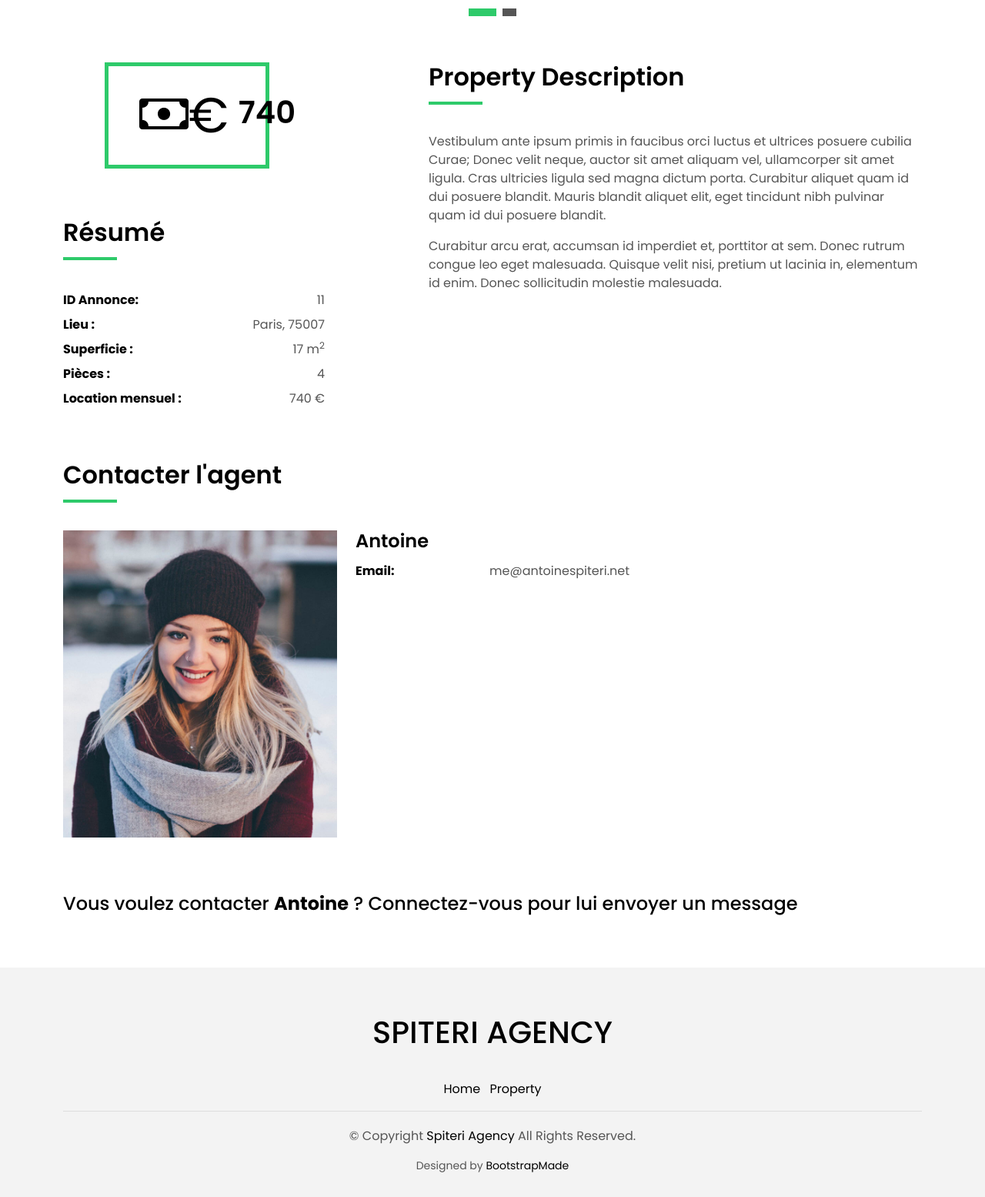
After one commit to Sivanaque/spiteri-agency, a PHP site: page /advertisment.php?id=11 in a window 1280 px wide. The commit adds this page. Shown: the part 1095-2650 px from the top of the page at 77% size. Run offline with PHP 8.4, Linux system fonts and the light colour scheme; data comes from the database, SQL or seed files in the repository.

Commit message:
page for the advertisments

```diff
--- /dev/null
+++ b/advertisment.php
@@ -0,0 +1,400 @@
+<?php
+    session_start();
+    require('header.php');
+    require('db.php');
+
+    $request = $AgencyDB->prepare("SELECT * from annonces where id = ?");
+    $request->execute([$_GET['id']]);
+    $answer = $request->fetch();
+
+    $requestUser = $AgencyDB->prepare("SELECT * from users where id_u = ?");
+    $requestUser->execute([$answer['id_u']]);
+    $answerUser = $requestUser->fetch();
+
+?>
+<!DOCTYPE html>
+<html lang="en">
+
+<head>
+  <meta charset="utf-8">
+  <meta content="width=device-width, initial-scale=1.0" name="viewport">
+
+  <title>EstateAgency Bootstrap Template - Index</title>
+  <meta content="" name="description">
+  <meta content="" name="keywords">
+
+  <!-- Favicons -->
+  <link href="assets/img/favicon.png" rel="icon">
+  <link href="assets/img/apple-touch-icon.png" rel="apple-touch-icon">
+
+  <!-- Google Fonts -->
+  <link href="https://fonts.googleapis.com/css?family=Poppins:300,400,500,600,700" rel="stylesheet">
+
+  <!-- Vendor CSS Files -->
+  <link href="assets/vendor/animate.css/animate.min.css" rel="stylesheet">
+  <link href="assets/vendor/bootstrap/css/bootstrap.min.css" rel="stylesheet">
+  <link href="assets/vendor/bootstrap-icons/bootstrap-icons.css" rel="stylesheet">
+  <link href="assets/vendor/swiper/swiper-bundle.min.css" rel="stylesheet">
+
+  <!-- Template Main CSS File -->
+  <link href="assets/css/style.css" rel="stylesheet">
+  <link rel="stylesheet" href="assets/css/img.css">
+
+  <!-- =======================================================
+  * Template Name: EstateAgency
+  * Updated: Sep 18 2023 with Bootstrap v5.3.2
+  * Template URL: https://bootstrapmade.com/real-estate-agency-bootstrap-template/
+  * Author: BootstrapMade.com
+  * License: https://bootstrapmade.com/license/
+  ======================================================== -->
+</head>
+
+<body>
+
+  <!-- ======= Property Search Section ======= -->
+  <div class="click-closed"></div>
+  <!--/ Form Search Star /-->
+  <div class="box-collapse">
+    <div class="title-box-d">
+      <h3 class="title-d">Search Property</h3>
+    </div>
+    <span class="close-box-collapse right-boxed bi bi-x"></span>
+    <div class="box-collapse-wrap form">
+      <form class="form-a">
+        <div class="row">
+          <div class="col-md-12 mb-2">
+            <div class="form-group">
+              <label class="pb-2" for="Type">Keyword</label>
+              <input type="text" class="form-control form-control-lg form-control-a" placeholder="Keyword">
+            </div>
+          </div>
+          <div class="col-md-6 mb-2">
+            <div class="form-group mt-3">
+              <label class="pb-2" for="Type">Type</label>
+              <select class="form-control form-select form-control-a" id="Type">
+                <option>All Type</option>
+                <option>For Rent</option>
+                <option>For Sale</option>
+                <option>Open House</option>
+              </select>
+            </div>
+          </div>
+          <div class="col-md-6 mb-2">
+            <div class="form-group mt-3">
+              <label class="pb-2" for="city">City</label>
+              <select class="form-control form-select form-control-a" id="city">
+                <option>All City</option>
+                <option>Alabama</option>
+                <option>Arizona</option>
+                <option>California</option>
+                <option>Colorado</option>
+              </select>
+            </div>
+          </div>
+          <div class="col-md-6 mb-2">
+            <div class="form-group mt-3">
+              <label class="pb-2" for="bedrooms">Bedrooms</label>
+              <select class="form-control form-select form-control-a" id="bedrooms">
+                <option>Any</option>
+                <option>01</option>
+                <option>02</option>
+                <option>03</option>
+              </select>
+            </div>
+          </div>
+          <div class="col-md-6 mb-2">
+            <div class="form-group mt-3">
+              <label class="pb-2" for="garages">Garages</label>
+              <select class="form-control form-select form-control-a" id="garages">
+                <option>Any</option>
+                <option>01</option>
+                <option>02</option>
+                <option>03</option>
+                <option>04</option>
+              </select>
+            </div>
+          </div>
+          <div class="col-md-6 mb-2">
+            <div class="form-group mt-3">
+              <label class="pb-2" for="bathrooms">Bathrooms</label>
+              <select class="form-control form-select form-control-a" id="bathrooms">
+                <option>Any</option>
+                <option>01</option>
+                <option>02</option>
+                <option>03</option>
+              </select>
+            </div>
+          </div>
+          <div class="col-md-6 mb-2">
+            <div class="form-group mt-3">
+              <label class="pb-2" for="price">Min Price</label>
+              <select class="form-control form-select form-control-a" id="price">
+                <option>Unlimite</option>
+                <option>$50,000</option>
+                <option>$100,000</option>
+                <option>$150,000</option>
+                <option>$200,000</option>
+              </select>
+            </div>
+          </div>
+          <div class="col-md-12">
+            <button type="submit" class="btn btn-b">Search Property</button>
+          </div>
+        </div>
+      </form>
+    </div>
+  </div><!-- End Property Search Section -->>
+
+
+  <main id="main">
+
+    <!-- ======= Intro Single ======= -->
+    <section class="intro-single">
+      <div class="container">
+        <div class="row">
+          <div class="col-md-12 col-lg-8">
+            <div class="title-single-box">
+              <h1 class="title-single"><?php echo $answer['address'];?></h1>
+              <span class="color-text-a"><?php echo $answer['city'] . ', ' . $answer['cp']?></span>
+            </div>
+          </div>
+          <div class="col-md-12 col-lg-4">
+            <nav aria-label="breadcrumb" class="breadcrumb-box d-flex justify-content-lg-end">
+              <ol class="breadcrumb">
+                <li class="breadcrumb-item">
+                  <a href="index.php">Home</a>
+                </li>
+                <li class="breadcrumb-item">
+                  <a href="property-grid.php">Propriétés</a>
+                </li>
+                <li class="breadcrumb-item active" aria-current="page">
+                  <?php
+                     echo $answer['address'];
+                  ?>
+                </li>
+              </ol>
+            </nav>
+          </div>
+        </div>
+      </div>
+    </section><!-- End Intro Single-->
+
+    <!-- ======= Property Single ======= -->
+    <section class="property-single nav-arrow-b">
+      <div class="container">
+        <div class="row justify-content-center">
+          <div class="col-lg-8">
+            <div id="property-single-carousel" class="swiper">
+              <div class="swiper-wrapper">
+                <div class="carousel-item-b swiper-slide">
+                  <img src="<?php echo $answer['img'] ?>" alt="" class="custom-height-single">
+                </div>
+                <div class="carousel-item-b swiper-slide">
+                  <img src="<?php echo $answer['img'] ?>" alt="" class="custom-height-single">
+                </div>
+              </div>
+            </div>
+            <div class="property-single-carousel-pagination carousel-pagination"></div>
+          </div>
+        </div>
+
+        <div class="row">
+          <div class="col-sm-12" style="margin-top: 5em;">
+
+            <div class="row justify-content-between">
+              <div class="col-md-5 col-lg-4">
+                <div class="property-price d-flex justify-content-center foo">
+                  <div class="card-header-c d-flex">
+                    <div class="card-box-ico">
+                      <span class="bi bi-cash">€</span>
+                    </div>
+                    <div class="card-title-c align-self-center">
+                      <h5 class="title-c"><?php echo $answer['price'] ?></h5>
+                    </div>
+                  </div>
+                </div>
+                <div class="property-summary">
+                  <div class="row">
+                    <div class="col-sm-12">
+                      <div class="title-box-d section-t4">
+                        <h3 class="title-d">Résumé</h3>
+                      </div>
+                    </div>
+                  </div>
+                  <div class="summary-list">
+                    <ul class="list">
+                      <li class="d-flex justify-content-between">
+                        <strong>ID Annonce:</strong>
+                        <span><?php echo $answer['id'] ?></span>
+                      </li>
+                      <li class="d-flex justify-content-between">
+                        <strong>Lieu :</strong>
+                        <span><?php echo $answer['city'] . ', ' . $answer['cp']?></span>
+                      </li>
+                      <li class="d-flex justify-content-between">
+                        <strong>Superficie :</strong>
+                        <span><?php echo $answer['squarem'] . ' m'?><sup>2</sup></span>
+
+                      </li>
+                      <li class="d-flex justify-content-between">
+                        <strong>Pièces :</strong>
+                        <span>4</span>
+                      </li>
+                      <li class="d-flex justify-content-between">
+                        <strong>Location mensuel :</strong>
+                        <span><?php echo $answer['price'] . ' €' ?></span>
+                      </li>
+                    </ul>
+                  </div>
+                </div>
+              </div>
+              <div class="col-md-7 col-lg-7 section-md-t3">
+                <div class="row">
+                  <div class="col-sm-12">
+                    <div class="title-box-d">
+                      <h3 class="title-d">Property Description</h3>
+                    </div>
+                  </div>
+                </div>
+                <div class="property-description">
+                  <p class="description color-text-a">
+                    Vestibulum ante ipsum primis in faucibus orci luctus et ultrices posuere cubilia Curae; Donec velit
+                    neque, auctor sit amet
+                    aliquam vel, ullamcorper sit amet ligula. Cras ultricies ligula sed magna dictum porta.
+                    Curabitur aliquet quam id dui posuere blandit. Mauris blandit aliquet elit, eget tincidunt
+                    nibh pulvinar quam id dui posuere blandit.
+                  </p>
+                  <p class="description color-text-a no-margin">
+                    Curabitur arcu erat, accumsan id imperdiet et, porttitor at sem. Donec rutrum congue leo eget
+                    malesuada. Quisque velit nisi,
+                    pretium ut lacinia in, elementum id enim. Donec sollicitudin molestie malesuada.
+                  </p>
+</div>
+              </div>
+            </div>
+          </div>
+
+          <div class="col-md-12">
+            <div class="row section-t3">
+              <div class="col-sm-12">
+                <div class="title-box-d">
+                  <h3 class="title-d">Contacter l'agent</h3>
+                </div>
+              </div>
+            </div>
+            <div class="row">
+              <div class="col-md-6 col-lg-4">
+                <img src="assets/img/agent-4.jpg" alt="" class="img-fluid">
+              </div>
+              <div class="col-md-6 col-lg-4">
+                <div class="property-agent">
+                  <h4 class="title-agent"><?php echo $answerUser['name'] ?></h4>
+
+                  <ul class="list-unstyled">
+                    <li class="d-flex justify-content-between">
+                      <strong>Email:</strong>
+                      <span class="color-text-a"><?php echo $answerUser['amail'] ?></span>
+                    </li>
+                  </ul>
+
+                </div>
+</div>
+                    <?php
+
+                    if (isset($_SESSION['connecte']) && $_SESSION['connecte'] == true) {
+                      echo '
+
+                      <div class="col-md-12 col-lg-4">
+                        <div class="property-contact">
+                          <form class="form-a">
+                          <div class="row">
+                      <div class="col-md-12 mb-1">
+                        <div class="form-group">
+                          <input type="text" class="form-control form-control-lg form-control-a" id="inputName" placeholder="Name *" required>
+                        </div>
+                      </div>
+                      <div class="col-md-12 mb-1">
+                        <div class="form-group">
+                          <input type="email" class="form-control form-control-lg form-control-a" id="inputEmail1" placeholder="Email *" required>
+                        </div>
+                      </div>
+                      <div class="col-md-12 mb-1">
+                        <div class="form-group">
+                          <textarea id="textMessage" class="form-control" placeholder="Comment *" name="message" cols="45" rows="8" required></textarea>
+                        </div>
+                      </div>
+                      <div class="col-md-12 mt-3">
+                        <button type="submit" class="btn btn-a">Send Message</button>
+                      </div>
+                    </div>
+                  </form>
+                  ';
+                    } else {
+                      echo '<h4 style="margin-top: 3em;">Vous voulez contacter <b>'. $answerUser['name'] . '</b> ? Connectez-vous pour lui envoyer un message</h4>';
+                    }
+                    ?>
+                </div>
+              </div>
+            </div>
+          </div>
+        </div>
+      </div>
+    </section><!-- End Property Single-->
+
+  </main><!-- End #main -->
+
+  <!-- ======= Footer ======= -->
+  <section class="section-footer">
+    <div class="container">
+      <div class="row">
+          <h1 style="text-align: center;">SPITERI AGENCY</h1>
+  </section>
+  <footer>
+    <div class="container">
+      <div class="row">
+        <div class="col-md-12">
+          <nav class="nav-footer">
+            <ul class="list-inline">
+              <li class="list-inline-item">
+                <a href="index.php">Home</a>
+              </li>
+              <li class="list-inline-item">
+                <a href="property-grid.php">Property</a>
+              </li>
+            </ul>
+          </nav>
+
+          <div class="copyright-footer">
+            <p class="copyright color-text-a">
+              &copy; Copyright
+              <span class="color-a">Spiteri Agency</span> All Rights Reserved.
+            </p>
+          </div>
+          <div class="credits">
+            <!--
+            All the links in the footer should remain intact.
+            You can delete the links only if you purchased the pro version.
+            Licensing information: https://bootstrapmade.com/license/
+            Purchase the pro version with working PHP/AJAX contact form: https://bootstrapmade.com/buy/?theme=EstateAgency
+          -->
+            Designed by <a href="https://bootstrapmade.com/">BootstrapMade</a>
+          </div>
+        </div>
+      </div>
+    </div>
+  </footer><!-- End  Footer -->
+
+  <div id="preloader"></div>
+  <a href="#" class="back-to-top d-flex align-items-center justify-content-center"><i class="bi bi-arrow-up-short"></i></a>
+
+  <!-- Vendor JS Files -->
+  <script src="assets/vendor/bootstrap/js/bootstrap.bundle.min.js"></script>
+  <script src="assets/vendor/swiper/swiper-bundle.min.js"></script>
+  <script src="assets/vendor/php-email-form/validate.js"></script>
+
+  <!-- Template Main JS File -->
+  <script src="assets/js/main.js"></script>
+
+</body>
+
+</html>
--- a/assets/css/img.css
+++ b/assets/css/img.css
@@ -2,3 +2,8 @@
     height: 500px;
     object-fit: cover;
 }
+
+.custom-height-single {
+    height: 700px;
+    object-fit: cover;
+}
--- a/index.php
+++ b/index.php
@@ -2,6 +2,7 @@
 <html lang="en">
 <?php
 require 'db.php';
+session_start();
 ?>
 
 
@@ -135,7 +136,9 @@ require 'db.php';
   </div><!-- End Property Search Section -->>
 
   <!-- ======= Header/Navbar ======= -->
-  <?php require('header.php') ?>
+  <?php
+
+  require('header.php') ?>
   <!-- End Header/Navbar -->
 
   <!-- ======= Intro Section ======= -->
--- a/property-grid.php
+++ b/property-grid.php
@@ -19,13 +19,13 @@
                   <div class="card-overlay-a-content">
                     <div class="card-header-a">
                       <h2 class="card-title-a">
-                        <a href="annonce.php?id_a=' . $answer['id'] .'">' . $answer['address'] . '
+                        <span>' . $answer['address'] . '</span>
                           <br /> ' . $answer['cp'] .  '</a>
                       </h2>
                     </div>
                     <div class="card-body-a">
                       <div class="price-box d-flex">
-                        <a href=""><span class="price-a">Louer | ' . $answer['price'] . ' € ></span></a>
+                      <a href="advertisment.php?id=' . $answer['id'] .'"><span class="price-a">Louer | ' . $answer['price'] . ' € ></span></a>
                       </div>
                     </div>
                     <div class="card-footer-a">
```
Also changed, not shown: search.php (+16 -0 lines).
